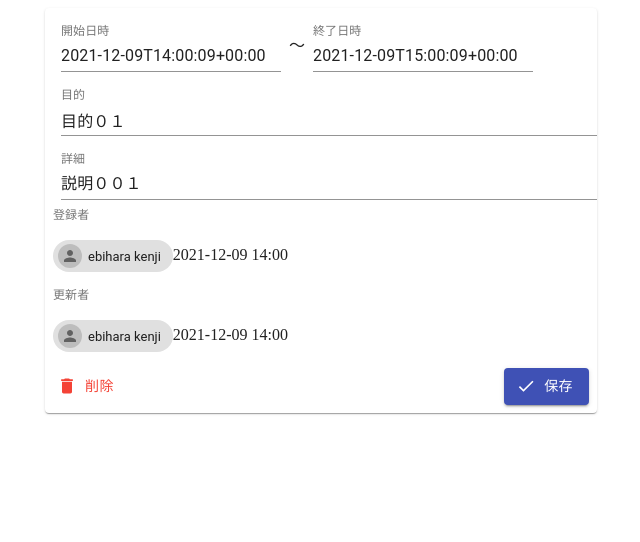
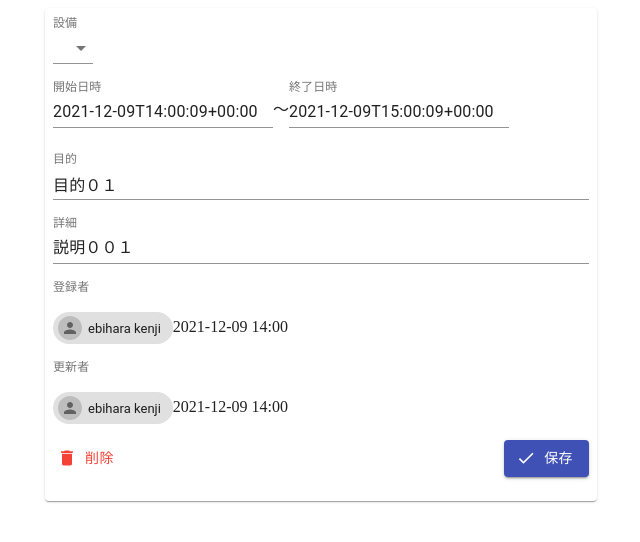
Before and after one commit to yuuki-katsuta/reservation_app, a React app: page / in a window 1280 px wide. Shown: the top 542 px of the page, without its empty margins (319-959 px from the left). Built offline with nearby package versions, Linux system fonts and the light colour scheme.

Commit message:
ドロップダウンリストの導入

```diff
--- a/src/components/Reservation.tsx
+++ b/src/components/Reservation.tsx
@@ -10,10 +10,39 @@ import TextField from "@material-ui/core/TextField";
 import DeleteIcon from "@material-ui/icons/Delete";
 import DoneIcon from "@material-ui/icons/Done";
 import dayjs from "dayjs";
-import React from "react";
+import React, { useState, useMemo } from "react";
 import { Controller, useForm } from "react-hook-form";
 import { IReservation } from "../models/IReservation";
 import { DateTimePicker } from "@material-ui/pickers";
+import { FormControl, MenuItem, Select } from "@material-ui/core";
+import { IFacility } from "../models/IFacility";
+
+const dummyFacilities: IFacility[] = [
+  {
+    id: "01",
+    name: "設備００１",
+    // ダミーデータのため不必要なデータの定義は省略
+    // eslint-disable-next-line @typescript-eslint/no-explicit-any
+    system: {} as any,
+    note: "",
+  },
+  {
+    id: "02",
+    name: "設備００２",
+    // ダミーデータのため不必要なデータの定義は省略
+    // eslint-disable-next-line @typescript-eslint/no-explicit-any
+    system: {} as any,
+    note: "",
+  },
+  {
+    id: "03",
+    name: "設備００３",
+    // ダミーデータのため不必要なデータの定義は省略
+    // eslint-disable-next-line @typescript-eslint/no-explicit-any
+    system: {} as any,
+    note: "",
+  },
+];
 
 const initReservation: IReservation = {
   id: "001",
@@ -39,13 +68,12 @@ const initReservation: IReservation = {
 };
 
 const useStyle = makeStyles((theme) => ({
-  root: {
-    "& .MuiTextField-root": {
-      margin: theme.spacing(1),
-    },
-  },
   paper: {
     padding: theme.spacing(1),
+    //ネストセレクター
+    "& > div": {
+      marginBottom: theme.spacing(2),
+    },
   },
   rightActions: {
     textAlign: "right",
@@ -62,10 +90,34 @@ export const Reservation: React.FC = () => {
     defaultValues: initReservation,
     mode: "onBlur",
   });
+  const [facilities] = useState<IFacility[]>(dummyFacilities);
+  const facilityMenuItems = useMemo(() => {
+    return facilities.map((f) => (
+      <MenuItem key={f.id} value={f.id}>
+        {f.name}
+      </MenuItem>
+    ));
+  }, [facilities]);
 
   return (
-    <Container maxWidth="sm" className={style.root}>
+    <Container maxWidth="sm">
       <Paper className={style.paper}>
+        <FormControl>
+          <InputLabel id="facility-label">設備</InputLabel>
+          <Controller
+            name="facilityId"
+            control={control}
+            render={({ value, onChange }) => (
+              <Select
+                labelId="facility-label"
+                value={value}
+                onChange={onChange}
+              >
+                {facilityMenuItems}
+              </Select>
+            )}
+          />
+        </FormControl>
         <div style={{ display: "flex" }}>
           <Controller
             control={control}
```
